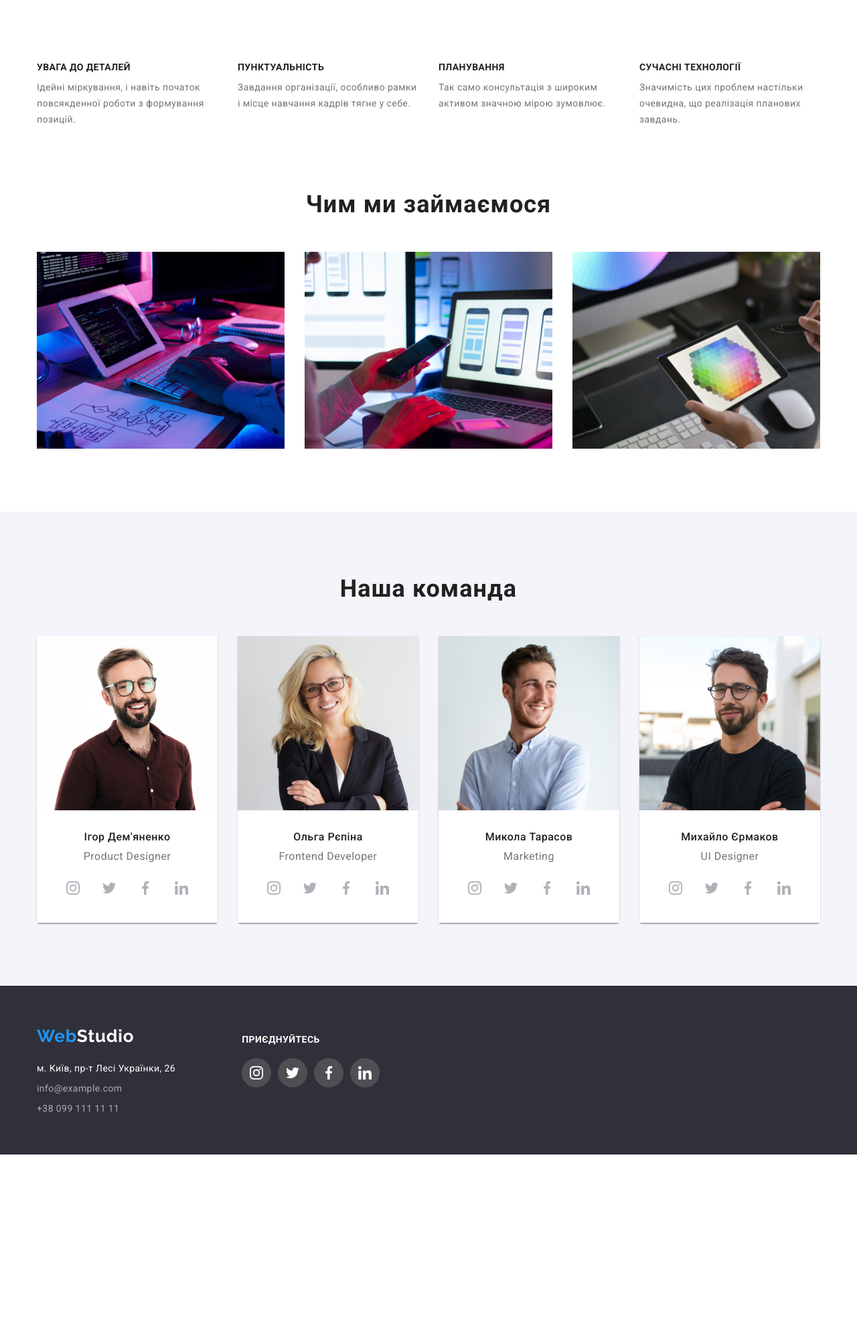
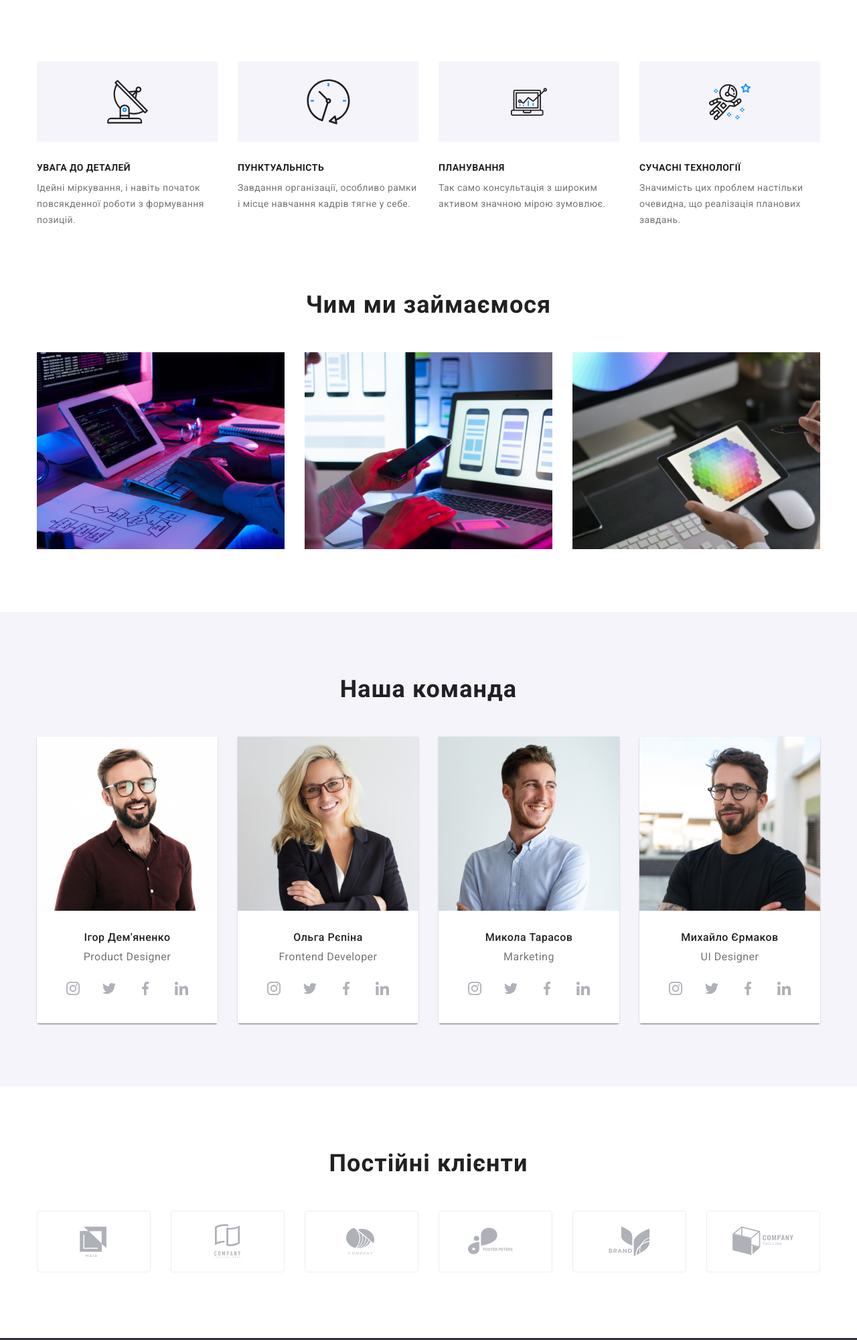
Before and after one commit to Sergii79/goit-markup-hw-04, a plain HTML site: page index.html in a window 1280 px wide. Shown: the part 683-2684 px from the top of the page at 67% size. Before the commit the page ends 2407 px from the top, so only its background shows below. Drawn offline with nearby package versions, Linux system fonts and the light colour scheme.

Commit message:
third commit

```diff
--- a/css/styles.css
+++ b/css/styles.css
@@ -151,7 +151,8 @@ ul {
     color: var(--basic-text-color);
 }
 
-.social-header {
+.header-icons {
+    fill: currentColor;
     margin-right: 10px;
 }
 
@@ -208,6 +209,26 @@ ul {
 }
 
 /* main content */
+
+.list-main-icons {
+    display: flex;
+    gap: 30px;
+    margin-bottom: 30px;
+}
+
+.item-main-icons {
+    display: flex;
+    width: 270px;
+    height: 120px;
+    background-color: var(--team-background-color);
+}
+
+.social-main-icons {
+    margin-top: auto;
+    margin-right: auto;
+    margin-bottom: auto;
+    margin-left: auto;
+}
 
 .list-main {
     display: flex;
@@ -316,7 +337,7 @@ ul {
     background-color: var(--main-background-color);
 }
 
-/*social*/
+/* social */
 
 .list-social {
    display: flex;
@@ -340,11 +361,46 @@ ul {
     fill: currentColor;
 }
 .link-social:hover,
-.link-social:focus
- {
+.link-social:focus {
     color: var(--secondary-text-color);
     background-color: var(--accent-background-color);
 }
+
+/* client */
+
+.list-client {
+    display: flex;
+    gap: 30px;
+}
+
+.item-client {
+
+
+
+}
+
+.link-client {
+
+
+}
+
+.client-icon {
+    width: 170px;
+    height: 92px;
+    padding: 16px 32px;
+    border: 1px solid var(--list-project-color);
+    border-radius: 4px;
+    fill: var(--social-icon);
+
+}
+
+.client-icon:hover,
+.client-icon:focus {
+fill: var(--accent-text-color);
+border: 1px solid var(--accent-text-color);
+}
+
+
 
 /* footer */
 
@@ -418,7 +474,7 @@ ul {
   |============================
 */
 
-/*Main*/
+/* Main */
 
 .list-main-portfolio {
     display: flex;
@@ -458,6 +514,9 @@ ul {
     background-color: var(--accent-background-color);
     color: var(--secondary-text-color);
     cursor: pointer;
+    box-shadow: 0px 2px 2px 0px #0000001F;
+    box-shadow: 0px 1px 2px 0px #00000014;
+    box-shadow: 0px 3px 1px 0px #0000001A;
 }
 
 .main-portfolio {
--- a/index.html
+++ b/index.html
@@ -37,7 +37,7 @@
         <ul class="list list-blok">
           <li class="item-header">
             <a class="link link-item" href="mailto:info@devstudio.com">
-              <svg class="social-icon social-header" width="16" height="12">
+              <svg class="header-icons" width="16" height="12">
                 <use href="./images/icons.svg#envelope"></use>
               </svg>
               info@devstudio.com</a
@@ -45,7 +45,7 @@
           </li>
           <li class="item-header">
             <a class="link link-item" href="tel:+380991111111">
-              <svg class="social-icon social-header" width="10" height="16">
+              <svg class="header-icons" width="10" height="16">
                 <use href="./images/icons.svg#smartphone"></use>
               </svg>
               +38 099 111 11 11</a
@@ -73,6 +73,28 @@
       <section class="section">
         <div class="container">
           <h2 class="visually-hidden"></h2>
+          <ul class="list list-main-icons">
+            <li class="item-main-icons">
+              <svg class="social-main-icons" width="65" height="70">
+                <use href="./images/icons.svg#antenna"></use>
+              </svg>
+            </li>
+            <li class="item-main-icons">
+              <svg class="social-main-icons" width="67" height="70">
+                <use href="./images/icons.svg#clock"></use>
+              </svg>
+            </li>
+            <li class="item-main-icons">
+              <svg class="social-main-icons" width="70" height="54">
+                <use href="./images/icons.svg#diagram"></use>
+              </svg>
+            </li>
+            <li class="item-main-icons">
+              <svg class="social-main-icons" width="70" height="62">
+                <use href="./images/icons.svg#astronaut"></use>
+              </svg>
+            </li>
+          </ul>
           <ul class="list list-main">
             <li class="item-main">
               <h3 class="heading-main">УВАГА ДО ДЕТАЛЕЙ</h3>
@@ -377,9 +399,59 @@
           </ul>
         </div>
       </section>
+
+      <!--client-->
+      <section class="section">
+        <div class="container">
+          <h2 class="subject-section">Постійні клієнти</h2>
+          <ul class="list list-client">
+            <li class="item-client">
+              <a class="link link-client" href="Logo">
+                <svg class="client-icon" width="106" height="60">
+                  <use href="./images/icons.svg#Logo"></use>
+                </svg>
+              </a>
+            </li>
+            <li class="item-client">
+              <a class="link link-client" href="Logo1">
+                <svg class="client-icon" width="106" height="60">
+                  <use href="./images/icons.svg#Logo1"></use>
+                </svg>
+              </a>
+            </li>
+            <li class="item-client">
+              <a class="link link-client" href="Logo2">
+                <svg class="client-icon" width="106" height="60">
+                  <use href="./images/icons.svg#Logo2"></use>
+                </svg>
+              </a>
+            </li>
+            <li class="item-client">
+              <a class="link link-client" href="Logo3">
+                <svg class="client-icon" width="106" height="60">
+                  <use href="./images/icons.svg#Logo3"></use>
+                </svg>
+              </a>
+            </li>
+            <li class="item-client">
+              <a class="link link-client" href="Logo4">
+                <svg class="client-icon" width="106" height="60">
+                  <use href="./images/icons.svg#Logo4"></use>
+                </svg>
+              </a>
+            </li>
+            <li class="item-client">
+              <a class="link link-client" href="Logo5">
+                <svg class="client-icon" width="106" height="60">
+                  <use href="./images/icons.svg#Logo5"></use>
+                </svg>
+              </a>
+            </li>
+          </ul>
+        </div>
+      </section>
     </main>
 
-    <!--footer-->
     <footer class="footer">
       <div class="container container-footer">
         <div class="left-part">
```
